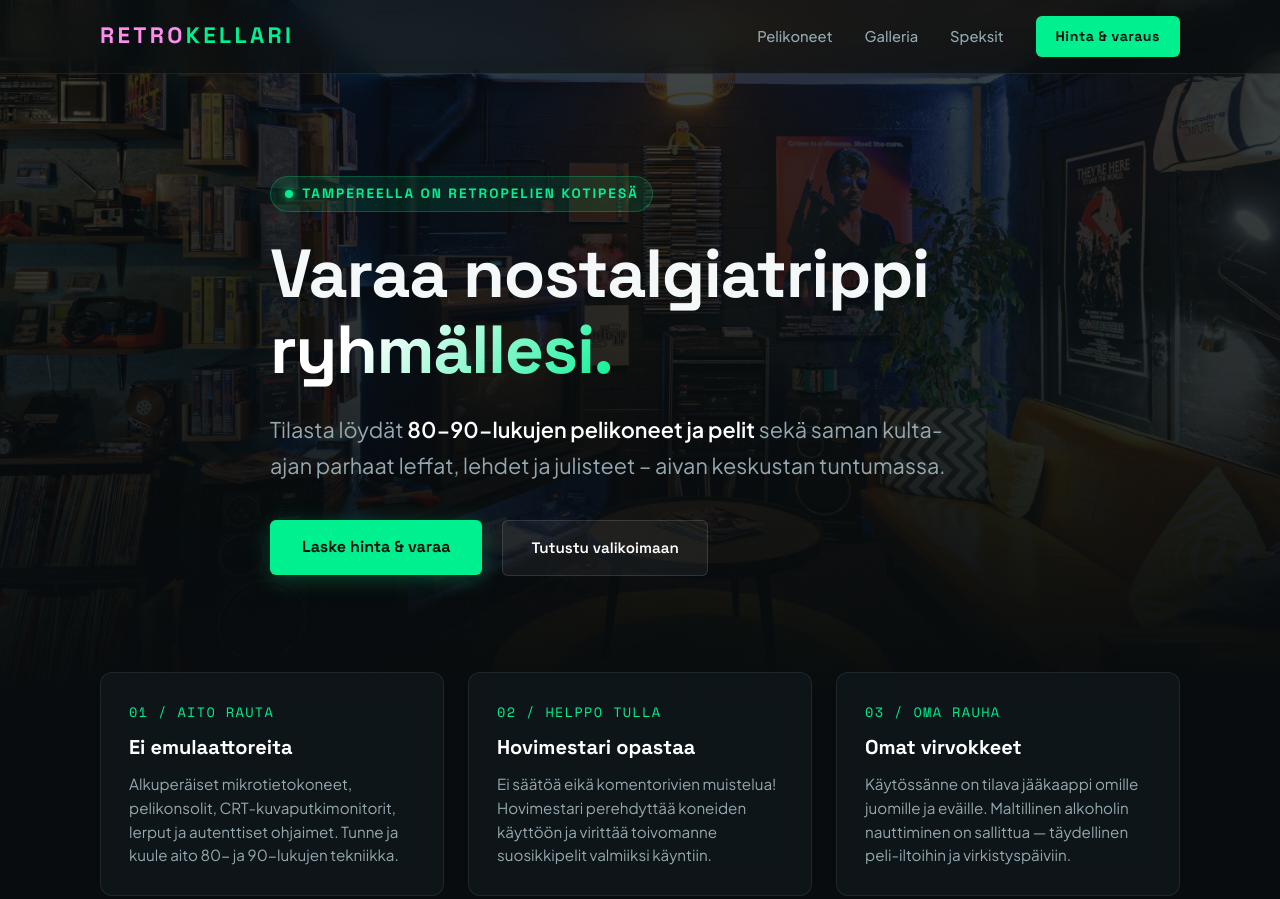
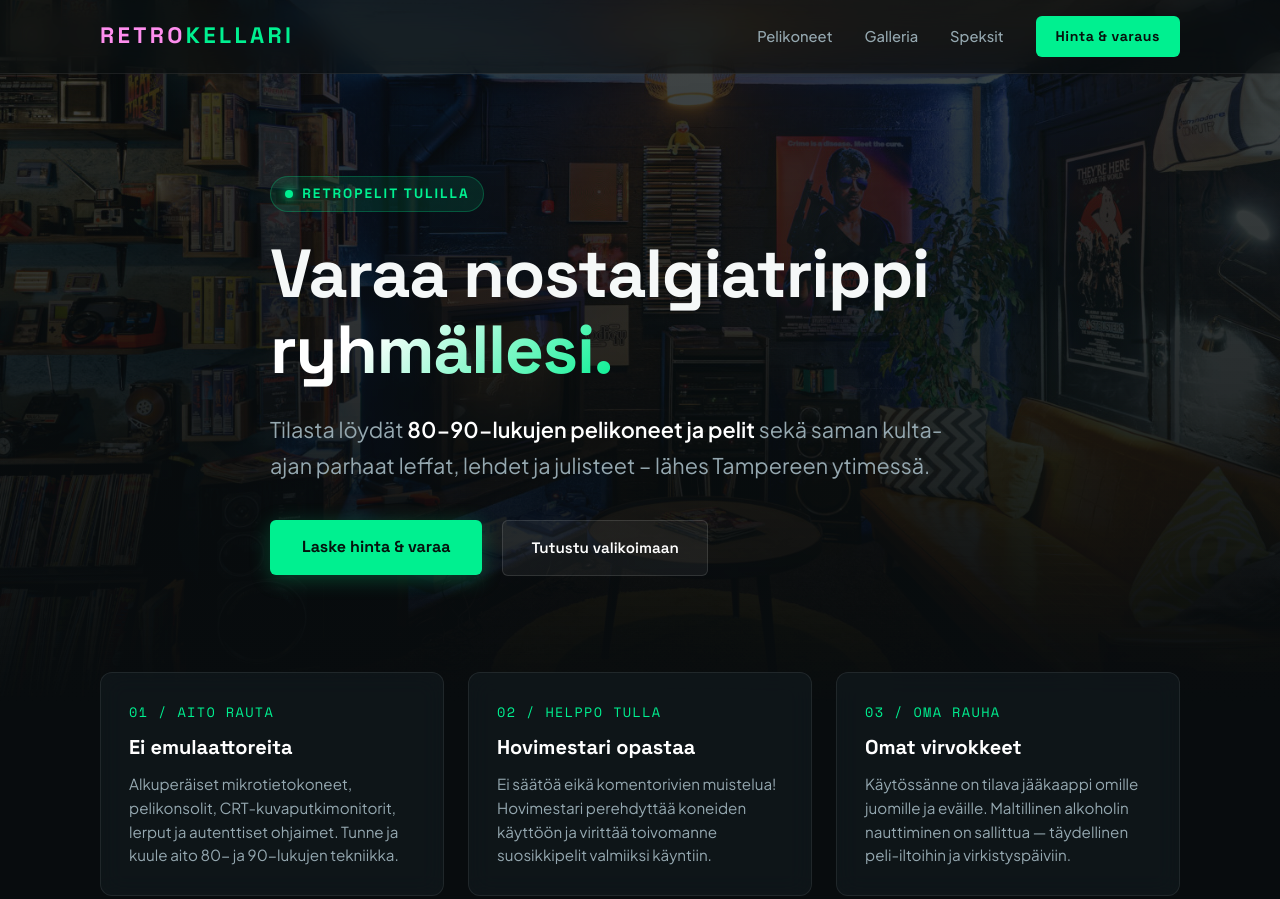
Before and after one commit to Laakista/retrokellari, a website built with Vite: page index.html in a window 1280 px wide. Shown: the top 899 px of the page. Built offline with nearby package versions, Linux system fonts and the light colour scheme.

Commit message:
Change hero content text for improved messaging
Updated text in hero section for better clarity.

```diff
--- a/index.html
+++ b/index.html
@@ -49,7 +49,7 @@
       <div class="container hero-content">
         <div class="hero-eyebrow">
           <span class="hero-eyebrow-dot"></span>
-          <span>Tampereella on retropelien kotipesä</span>
+          <span>Retropelit tulilla</span>
         </div>
 
         <h1 class="hero-title">
@@ -58,7 +58,7 @@
 
         <p class="hero-lead">
           Tilasta löydät <strong>80-90-lukujen pelikoneet ja pelit</strong> sekä saman kulta-ajan
-          parhaat leffat, lehdet ja julisteet – aivan keskustan tuntumassa.
+          parhaat leffat, lehdet ja julisteet – lähes Tampereen ytimessä.
         </p>
 
         <div class="hero-actions">
```
